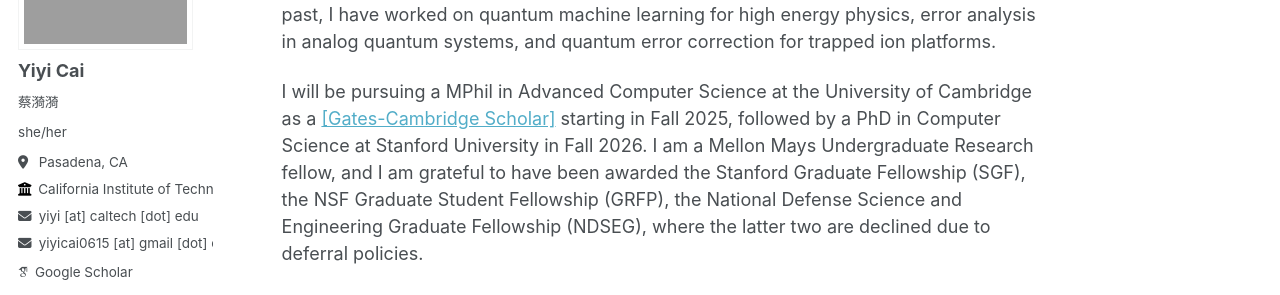
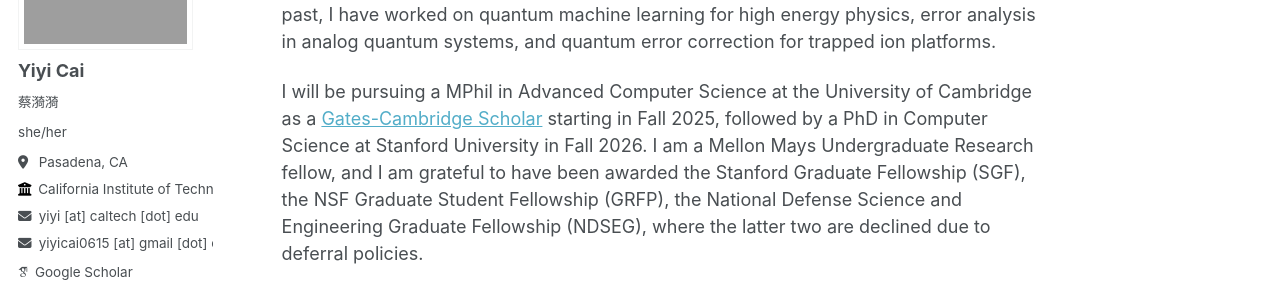
Before and after one commit to Yiyi-Cai/yiyi-cai.github.io, a Jekyll site: the page built from _pages/about.md, in a window 1280 px wide and 900 px high. Shown: the part 190-485 px from the top of the window. Built offline with Jekyll 4.4.1, drawn with Linux system fonts in a browser that asks for light colours; some web fonts are replaced.

```diff
--- a/_pages/about.md
+++ b/_pages/about.md
@@ -17,7 +17,7 @@ redirect_from:
 ----------
 Hi! I am Yiyi Cai, a senior at Caltech, where I am studying electrical engineering. I am broadly interested in the interplay of theoretical computer science and quantum information, including quantum algorithms, coding theory, complexity theory, and cryptography. I hope to apply tools in TCS to discover relevant physical phenomena. In the past, I have worked on quantum machine learning for high energy physics, error analysis in analog quantum systems, and quantum error correction for trapped ion platforms.
 
-I will be pursuing a MPhil in Advanced Computer Science at the University of Cambridge as a [[Gates-Cambridge Scholar]](https://www.caltech.edu/about/news/yiyi_cai_gates_cambridge_scholarship) starting in Fall 2025, followed by a PhD in Computer Science at Stanford University in Fall 2026. I am a Mellon Mays Undergraduate Research fellow, and I am grateful to have been awarded the Stanford Graduate Fellowship (SGF), the NSF Graduate Student Fellowship (GRFP), the National Defense Science and Engineering Graduate Fellowship (NDSEG), where the latter two are declined due to deferral policies.
+I will be pursuing a MPhil in Advanced Computer Science at the University of Cambridge as a [Gates-Cambridge Scholar](https://www.caltech.edu/about/news/yiyi_cai_gates_cambridge_scholarship) starting in Fall 2025, followed by a PhD in Computer Science at Stanford University in Fall 2026. I am a Mellon Mays Undergraduate Research fellow, and I am grateful to have been awarded the Stanford Graduate Fellowship (SGF), the NSF Graduate Student Fellowship (GRFP), the National Defense Science and Engineering Graduate Fellowship (NDSEG), where the latter two are declined due to deferral policies.
 
 
 Selected Work
```
